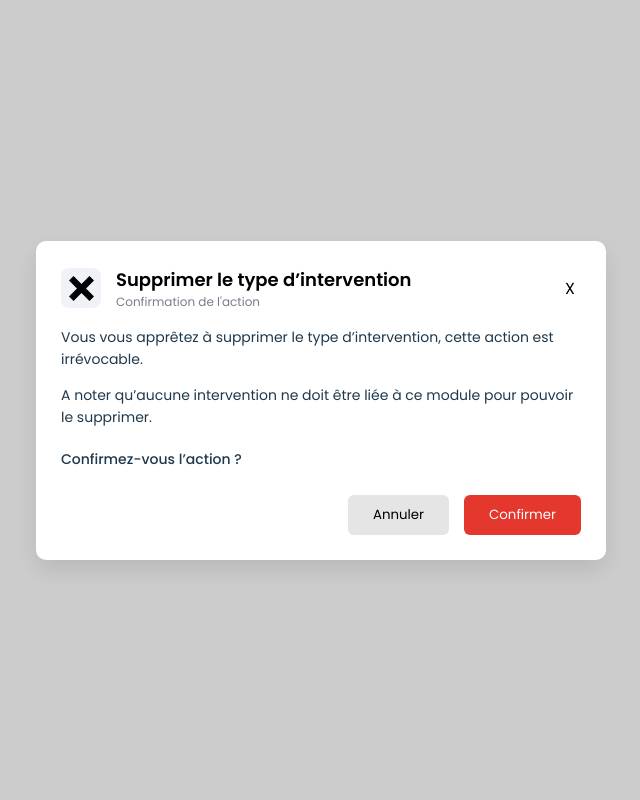
After one commit to SlitherSwing/GestionPlanningLicence, a PHP site: page /types-intervention-supprimer.html in a window 1280 px wide. The commit adds this page. Shown: the whole page, without its empty margins (319-959 px from the left). Run offline with PHP 8.4, Linux system fonts and the light colour scheme.

Commit message:
commencement

```diff
--- a/style.css
+++ b/style.css
@@ -399,3 +399,102 @@ Table th .material-symbols-outlined {
 .Table-Head {
     background-color: #F1F2F7;
 }
+
+
+/* ------------------------------- */
+
+.Delete-Draw{
+    position: fixed;
+    top:0;
+    left:0;
+    width:100%;
+    height:100vh;
+    background: rgba(0,0,0,0.2);
+    display:flex;
+    justify-content:center;
+    align-items:center;
+    font-family:'Poppins';
+}
+
+.Delete-Modal{
+    background:white;
+    width:520px;
+    border-radius:10px;
+    padding:25px;
+    box-shadow:0px 10px 25px rgba(0,0,0,0.1);
+}
+
+.Delete-Header{
+
+    display: flex;
+    flex: 1 1 10px;
+    align-items:center;
+    gap:15px;
+    margin-bottom:15px;
+}
+
+.Delete-Icon{
+    width:40px;
+    height:40px;
+    background:#F1F2F7;
+    border-radius:8px;
+    display:flex;
+    align-items:center;
+    justify-content:center;
+    font-size:18px;
+}
+
+.Delete-Title h3{
+    margin:0;
+    font-size:18px;
+    font-weight:600;
+}
+
+.Delete-Title p{
+    margin:0;
+    font-size:12px;
+    color:#787F89;
+}
+
+.Delete-Close{
+    margin-left:auto;
+    background:none;
+    font-size:16px;
+    cursor:pointer;
+}
+
+.Delete-Content{
+    font-size:14px;
+    color:#1F384C;
+    line-height:22px;
+}
+
+.Delete-Question{
+    margin-top:20px;
+    font-weight:500;
+}
+
+.Delete-Actions{
+    display:flex;
+    justify-content:flex-end;
+    gap:15px;
+    margin-top:25px;
+}
+
+.Cancel{
+    background:#E5E5E5;
+    padding:10px 25px;
+    border-radius:6px;
+}
+
+.Confirm{
+    background:#E4372E;
+    color:white;
+    padding:10px 25px;
+    border-radius:6px;
+}
+
+.Cancel:hover,
+.Confirm:hover{
+    cursor:pointer;
+}
--- /dev/null
+++ b/types-intervention-supprimer.html
@@ -0,0 +1,56 @@
+<!DOCTYPE html>
+<html lang="fr">
+<head>
+    <meta charset="UTF-8">
+    <meta name="viewport" content="width=device-width, initial-scale=1.0">
+    <link rel="stylesheet" type="text/css" href="style.css">
+    <title>Interventions</title>
+    <link rel="preconnect" href="https://fonts.googleapis.com">
+    <link rel="preconnect" href="https://fonts.gstatic.com" crossorigin>
+    <link href="https://fonts.googleapis.com/css2?family=Poppins:ital,wght@0,100;0,200;0,300;0,400;0,500;0,600;0,700;0,800;0,900;1,100;1,200;1,300;1,400;1,500;1,600;1,700;1,800;1,900&display=swap" rel="stylesheet">
+    <link rel="stylesheet" href="https://fonts.googleapis.com/css2?family=Material+Symbols+Outlined"/>
+
+</head>
+<body>
+
+    <div class="Delete-Draw">
+
+    <div class="Delete-Modal">
+
+        <div class="Delete-Header">
+            <div class="Delete-Icon">
+                <img src="assets/Croix.svg" class="Croix">
+            </div>
+
+            <div class="Delete-Title">
+                <h3>Supprimer le type d’intervention</h3>
+                <p>Confirmation de l'action</p>
+            </div>
+
+            <button class="Delete-Close">X</button>
+        </div>
+
+        <div class="Delete-Content">
+            <p>
+                Vous vous apprêtez à supprimer le type d’intervention,
+                cette action est irrévocable.
+            </p>
+
+            <p>
+                A noter qu’aucune intervention ne doit être liée à ce module
+                pour pouvoir le supprimer.
+            </p>
+
+            <p class="Delete-Question">
+                Confirmez-vous l’action ?
+            </p>
+        </div>
+
+        <div class="Delete-Actions">
+            <button class="Cancel">Annuler</button>
+            <button class="Confirm">Confirmer</button>
+        </div>
+
+    </div>
+
+</div>
```
Also changed, not shown: assets/Croix.svg (added).
